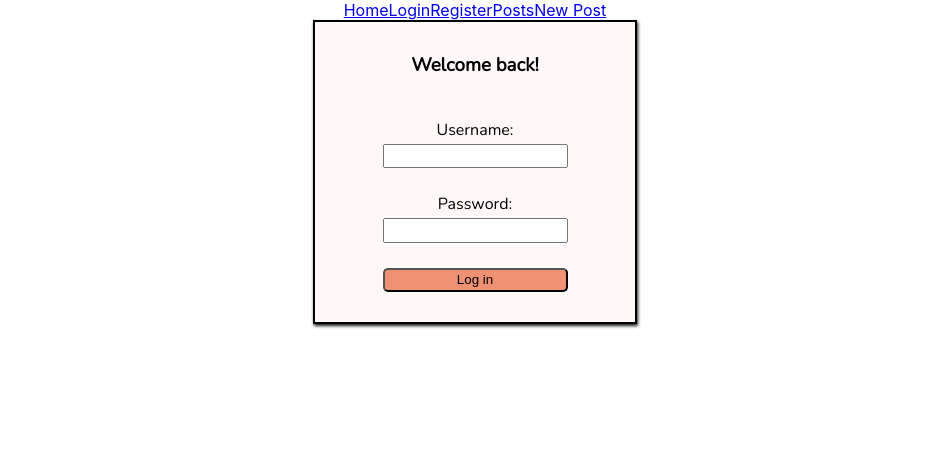
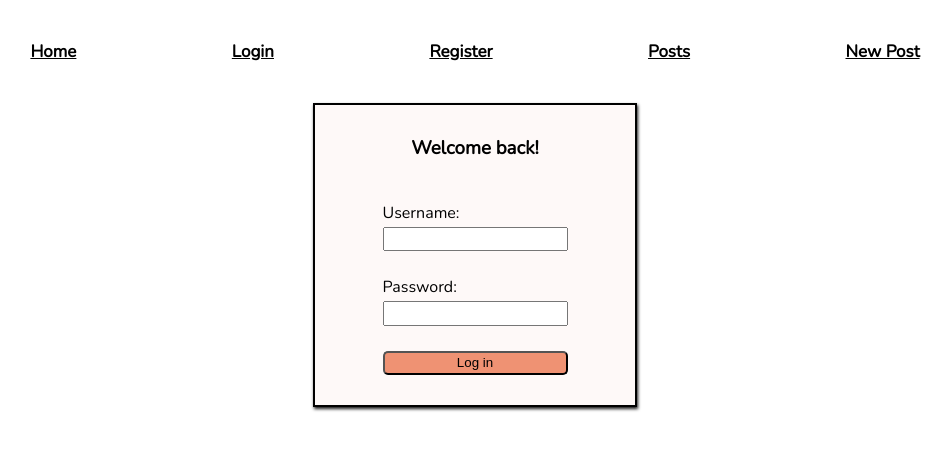
Before and after one commit to llynn3/Deadline, a React (Create React App) app in the folder client/: page /login in a window 1280 px wide. Shown: the top 450 px of the page, without its empty margins (165-1117 px from the left). Built offline with nearby package versions, Linux system fonts and the light colour scheme.

Commit message:
fix css for navbar

```diff
--- a/client/src/App.css
+++ b/client/src/App.css
@@ -1,41 +1,5 @@
 @import url('https://fonts.googleapis.com/css2?family=Nunito:wght@300');
 
-
-.App {
-  text-align: center;
+root {
+  background-color: #fef9f8;
 }
-
-.App-logo {
-  height: 40vmin;
-  pointer-events: none;
-}
-
-@media (prefers-reduced-motion: no-preference) {
-  .App-logo {
-    animation: App-logo-spin infinite 20s linear;
-  }
-}
-
-.App-header {
-  background-color: #282c34;
-  min-height: 100vh;
-  display: flex;
-  flex-direction: column;
-  align-items: center;
-  justify-content: center;
-  font-size: calc(10px + 2vmin);
-  color: white;
-}
-
-.App-link {
-  color: #61dafb;
-}
-
-@keyframes App-logo-spin {
-  from {
-    transform: rotate(0deg);
-  }
-  to {
-    transform: rotate(360deg);
-  }
-}
--- /dev/null
+++ b/client/src/components/Nav.css
@@ -0,0 +1,8 @@
+.nav-bar {
+    display: flex;
+    justify-content: space-evenly;
+    padding: 40px;
+    font-family: 'Nunito', sans-serif;
+    font-weight: bold;
+    font-size: 17px;
+}
--- a/client/src/components/Nav.jsx
+++ b/client/src/components/Nav.jsx
@@ -1,13 +1,17 @@
+import './Nav.css';
+
 import { Link } from "react-router-dom";
 
 const Nav = () => {
   return (
     <nav>
-      <Link to="/">Home</Link>
-      <Link to="/login">Login</Link>
-      <Link to="/register">Register</Link>
-      <Link to="/posts">Posts</Link>
-      <Link to="/new">New Post</Link>
+      <div className="nav-bar">
+      <Link to="/" style={{ color: '#000000' }}>Home</Link>
+      <Link to="/login" style={{ color: '#000000' }}>Login</Link>
+      <Link to="/register" style={{ color: '#000000' }}>Register</Link>
+      <Link to="/posts" style={{ color: '#000000' }}>Posts</Link>
+      <Link to="/new" style={{ color: '#000000' }}>New Post</Link>
+      </div>
     </nav>
   );
 };
--- a/client/src/screens/Login.css
+++ b/client/src/screens/Login.css
@@ -26,7 +26,13 @@
     background: #ef9273;
 }
 
+.login-button:hover {
+    background-color: #000000;
+    color: #ef9273;
+}
+
 h3 {
     display: grid;
     margin-top: 10%;
+    text-align: center;
 }
```
